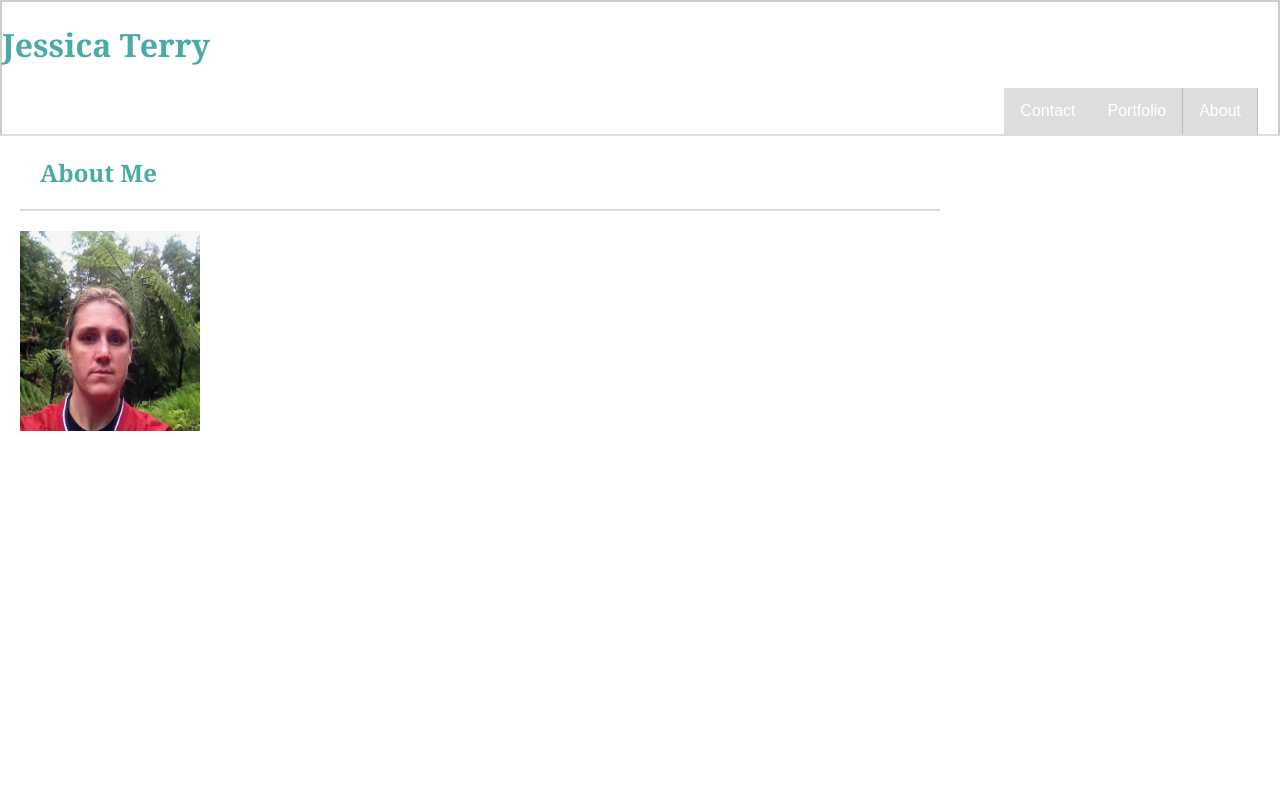
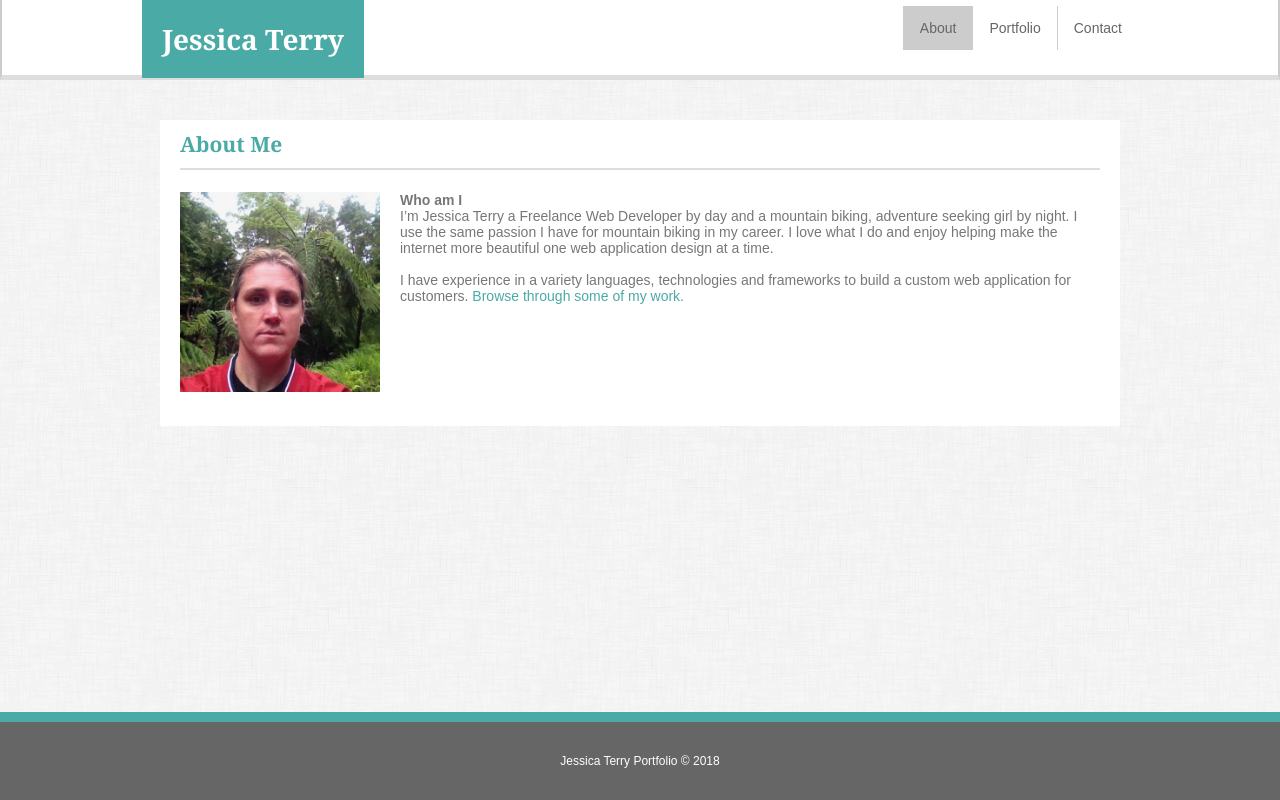
Before and after one commit to jterry149/Basic-Portfolio, a plain HTML site: page index.html in a window 1280 px wide. Shown: the top 800 px of the page. Drawn offline with Linux system fonts and the light colour scheme.

Commit message:
index.html page done and css

```diff
--- a/assets/css/style.css
+++ b/assets/css/style.css
@@ -1,30 +1,44 @@
 /*=======Content Grid Layout ========================*/
 .container{
-
+    display: block;
  }
 
  .header{
+     height:80px;
+     padding:20px 140px;
      background-color: #ffffff;
      border:2px solid #cccccc;
-    border-bottom: 2px solid #dddddd;
+     border-top:none;
+     border-bottom: 5px solid #dddddd;
  }
 
-#nav-menu{
+ .nav-menu{
      background: #ffffff;
-    text-align: end;
-    padding-right: 20px;
  }
 
  .content-1{
      background: #ffffff;
      width: 960px;
-    height: 960px;
+     height: auto;
+     margin: 40px auto 100px;
+     overflow:hidden;
  }
 
  .footer{
      background:  #666666;
+     border-top: 10px solid #4aaaa5;
      color: #fff;
      padding: 20px;
+     position: fixed;
+     width:100%;
+     left:0;
+     bottom: 0;
+ }
+ /*======== Logo ========================================*/
+ .logo {color: #ffffff;
+    background-color: #4aaaa5;
+    padding:20px;
+    margin-left:0px;
  }
  /*======== Main Body Content ===========================*/
  * {
@@ -33,71 +47,104 @@
 
  body {
      margin: 0 auto;
-    min-height: 100%;
      font-family: 'Arial', 'Helvetica Neue', Helvetica, sans-serif;
+     background-image: url('../images/dust_scratches.png');
+     color: #777777;
+     font-size: 14px;
+ }
 
+ header::after {
+     content: '';
+     display: inline-block;
+     width: 100%;
  }
+
+ .about-me {
+    border-bottom: 2px solid #dddddd;
+    padding-bottom: 10px;
+    padding-top: 10px;
+    margin-left: 20px;
+    margin-right: 20px;
+ }
+
  /*========= Navigation styles ==========================*/
+ nav {
+     text-align:justify;
+     float: right;
+ }
  ul {
-    list-style-type: none;
      margin: 0;
      padding: 0;
+     display:inline;
+     list-style-type: none;
      overflow: hidden;
+     background-color: #ffffff;
  }
 
  li {
-    float: right;
-    border-right:1px solid #bbb;
-}
-
-li:last-child {
-    border-right: none;
+     float: left;
  }
 
  li a {
-    display: inline-block;
-    color: white;
+     display: inline;
+     color: #666666;
      text-align: center;
      padding: 14px 16px;
      text-decoration: none;
+     border-left:1px #cccccc solid;
  }
 
-li a:hover:not(.active) {
-    background-color: #111;
+ /* Change the link color to #4aaaa5 (teal) on hover */
+ li a:hover {
+     background-color: #4aaaa5;
  }
 
-.active {
-    background-color: #dddddd;
+ .active{
+     background-color: #cccccc;
  }
-
-/*========= Heading Tags Styling\ ======================*/
+ /*========= Links Styling ==============================*/
+ .links:hover {
+    color: #777777;
+    text-decoration:underline;
+ }
+ .links {
+    text-decoration: none;
+    color: #4aaaa5;
+    font-size: bold;
+ }
+ /*========= Heading Tags Styling =======================*/
  h1, h2, h3, h4, h5 {
+     display: inline;
      color: #4aaaa5;
      font-family: 'Georgia', Times, Times New Roman, serif;
  }
 
  #bio-heading {
-    margin-left: 20px;
+     text-align: left;
+     margin-top: 20px;
      margin-right: 20px;
+     padding-top: 20px;
+ }
+ /*========== Paragraph Tags Styling ====================*/
+ p {
+    float: left;
+ }
+ #bio-paragraph {
+     padding-top: 20px;
      padding-bottom:20px;
-    padding-left:20px;
-    border-bottom: 2px solid #dddddd;
-}
-
-/*========== Paragraph Tags Styling ====================*/
-#bio-paragraph {
-
  }
 
  /*======== Image Styling ===============================*/
  #bio-image{
+     float: left;
      width: 200px;
      height: 200px;
      margin-right: 20px;
-    padding-left: 20px;
  }
 
  /*======== Footer Styling ==============================*/
  #txt_footer {
+     float:none;
      text-align: center;
+     font-size: 12px;
  }
--- a/index.html
+++ b/index.html
@@ -2,11 +2,12 @@
 <html lang="en">
 <!-- Head of Document-->
 <head>
+<!--=======Meta Tags================================-->
     <meta charset="UTF-8">
     <meta name="viewport" content="width=device-width, initial-scale=1.0">
     <meta http-equiv="X-UA-Compatible" content="ie=edge">
 
-    <title>About Portfolio</title>
+    <title>Jessica Terry Portfolio</title>
 
 <!--==========Links to stylesheet===================-->
     <link rel="stylesheet" type="text/css" href="assets/css/style.css">
@@ -14,23 +15,31 @@
 
 <!--========Content=================================-->
 <body>
+
+    <div class="container">
+<!--==========Header=================================-->
+        <header class="header">
+            <h1 class="logo">Jessica Terry</h1>
 <!--========Navigation Links========================-->
-    <div class="container">
-        <header class="header">
-            <h1>Jessica Terry</h1>
-                <nav id="nav-menu">
+                <nav class="nav-menu">
                      <ul>
                         <li><a class="active" href="index.html">About</a></li>
-                        <li><a class="active" href="portfolio.html">Portfolio</a></li>
-                        <li><a class="active" href="contact.html">Contact</a></li>
-                    </ul>
+                        <li><a class="#" href="portfolio.html">Portfolio</a></li>
+                        <li><a class="#" href="contact.html">Contact</a></li>
+                     </ul>
                 </nav>
         </header>
 <!--========Content Main Body========================-->
     <section class="content-1">
-        <h2 id="bio-heading">About Me</h2>
-        <p id="bio-paragraph"><img id="bio-image" src="./assets/images/myself.jpeg" alt="Your Name">
-        </p>
+        <div class="about-me">
+            <h2 id="bio-heading">About Me</h2>
+            <p id="bio-paragraph"><img id="bio-image" src="./assets/images/myself.jpeg" alt="Your Name">
+                <strong>Who am I</strong><br>
+                I’m Jessica Terry a Freelance Web Developer by day and a mountain biking, adventure seeking girl by night. I use the same passion I have for mountain biking in my career. I love what I do and enjoy helping make the internet more beautiful one web application design at a time.
+                <br><br>
+                I have experience in a variety languages, technologies and frameworks to build a custom web application for customers. <a href="portfolio.html" class="links">Browse through some of my work.</a>
+            </p>
+        </div>
     </section>
  <!--=======footer=================================-->
         <footer class="footer">
```
Also changed, not shown: assets/images/dust_scratches.png (added), assets/images/mochaGrunge.png (deleted), 3 other files. Lines whose indentation alone changed are shown as unchanged.
